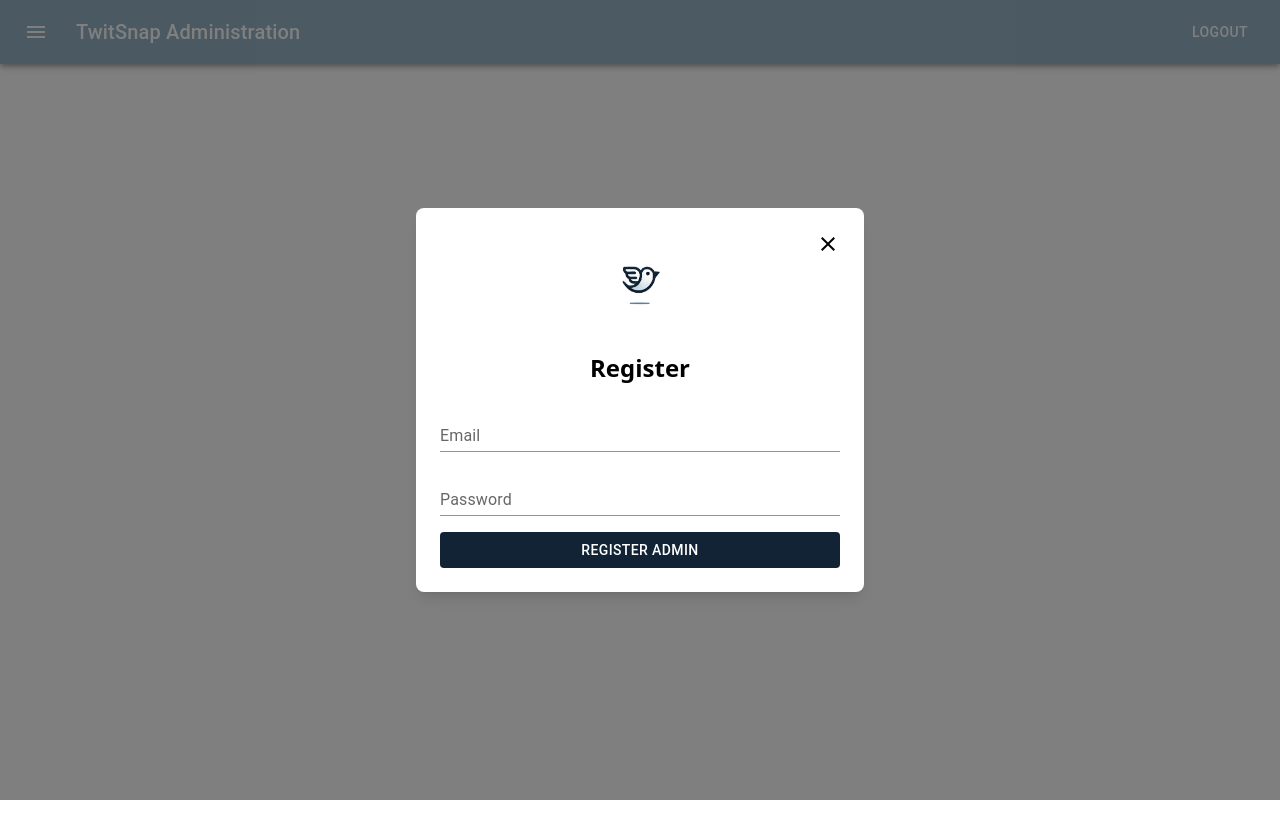
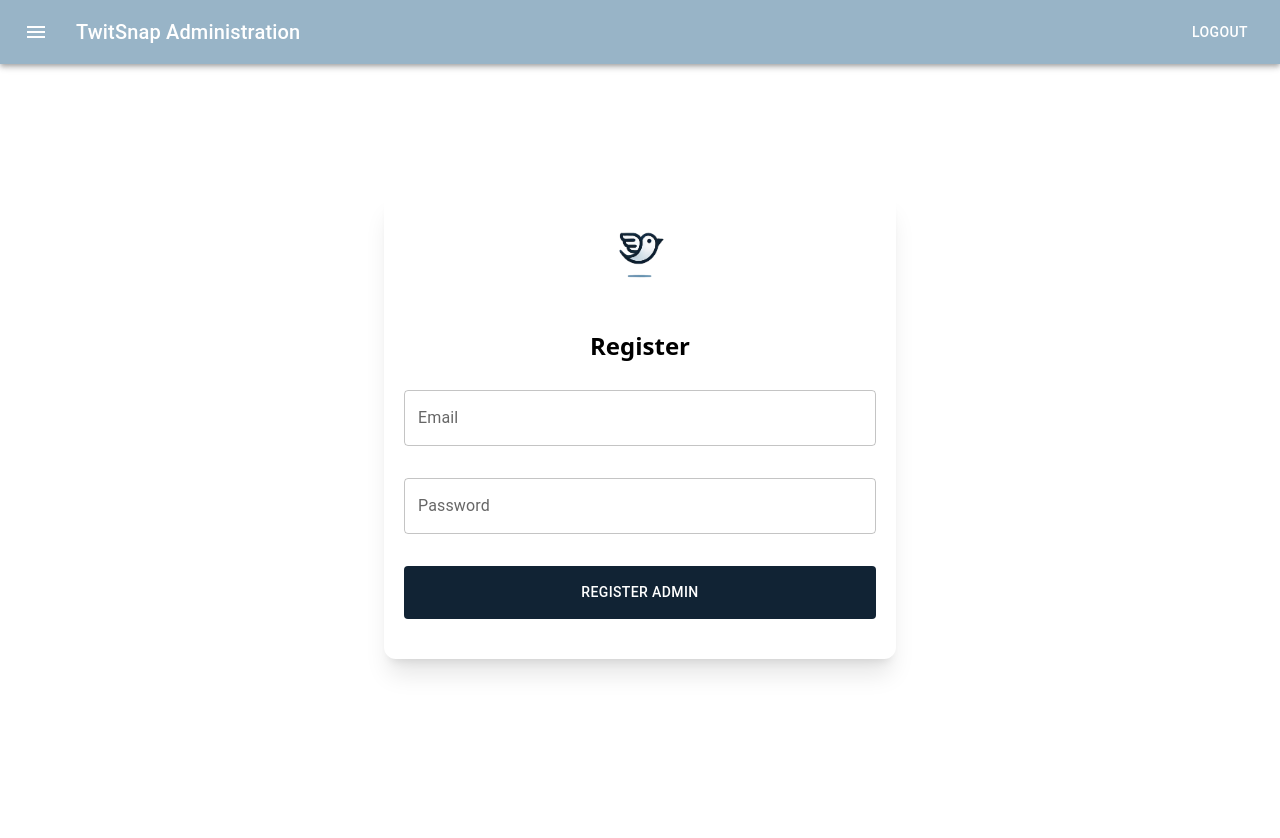
Before and after one commit to TwitSnap-grupo2/TwitSnap-Backoffice, a React (Vite) app: page /dashboard/register in a window 1280 px wide. Shown: the top 838 px of the page. Before the commit the page ends 800 px from the top, so only its background shows below. Built offline with nearby package versions, Linux system fonts and the light colour scheme; no server answers; sample sign-in values are in the browser's storage.

Commit message:
style: register styles

```diff
--- a/src/screens/Register.tsx
+++ b/src/screens/Register.tsx
@@ -1,6 +1,5 @@
 import * as Yup from "yup";
 import logo from "../assets/logo.png";
-import closeIcon from "../assets/close_24dp_000000_FILL0_wght400_GRAD0_opsz24.svg";
 import { useFormik } from "formik";
 import { SignupCredentials } from "../types";
 import userService from "../services/loginService";
@@ -13,11 +12,6 @@ import {
   SnackbarCloseReason,
   TextField,
 } from "@mui/material";
-
-// interface Params {
-//   setIsRegister: React.Dispatch<React.SetStateAction<boolean>>;
-//   setOpenSuccess: React.Dispatch<React.SetStateAction<boolean>>;
-// }
 
 const Register = () => {
   const [registerError, setRegisterError] = useState("");
@@ -66,7 +60,7 @@ const Register = () => {
       return;
     }
     setOpenError(false);
-    setOpenSuccess(false);
+    setOpenSuccess(true);
   };
 
   const formik = useFormik({
@@ -79,25 +73,25 @@ const Register = () => {
   });
 
   return (
-    <div className="fixed inset-0 bg-black bg-opacity-50 flex items-center justify-center z-50">
-      <div className="bg-white p-6 rounded-lg shadow-lg w-full max-w-md relative">
+    // <div className="fixed inset-0 bg-black bg-opacity-50 flex items-center justify-center z-50">
+    <div className="flex min-h-screen justify-center">
+      <div className="rounded-xl shadow-xl px-5 w-2/5 pb-10 mt-32 h-fit">
         <div className="flex flex-col gap-5 text-black">
           <div className="flex justify-center relative">
             <img src={logo} className="w-1/4 h-1/4" />
-            <img
-              src={closeIcon}
-              className="absolute top-0 right-0 w-6 h-6 cursor-pointer"
-            />
           </div>
           <div className="flex justify-center text-2xl font-semibold">
             <h2>Register</h2>
           </div>
-          <form onSubmit={formik.handleSubmit} className="flex flex-col gap-4">
+          <form
+            onSubmit={formik.handleSubmit}
+            className="flex flex-col mt-2 gap-8"
+          >
             <div className="flex flex-col gap-2">
               <TextField
                 id="standard-basic"
                 label="Email"
-                variant="standard"
+                variant="outlined"
                 type="email"
                 name="email"
                 placeholder="Email"
@@ -113,7 +107,7 @@ const Register = () => {
                 id="standard-basic"
                 name="password"
                 label="Password"
-                variant="standard"
+                variant="outlined"
                 type="password"
                 placeholder="Password"
                 value={formik.values.password}
@@ -141,12 +135,18 @@ const Register = () => {
                 </Alert>
               </Snackbar>
             )}
-            <Button sx={{ bgcolor: "#112334", color: "white" }} type="submit">
+            <Button
+              sx={{ bgcolor: "#112334", color: "white", paddingY: "1em" }}
+              type="submit"
+            >
               {formik.isSubmitting ? "Submitting..." : "Register Admin"}
             </Button>{" "}
           </form>
         </div>
       </div>
+      {/* <div className="flex justify-center bg-sky-200  w-1/2 min-h-full">
+        <img src={icon} className={"min-h-scren"} />
+      </div> */}
       <Snackbar open={success} autoHideDuration={6000} onClose={handleClose}>
         <Alert
           onClose={handleClose}
@@ -158,6 +158,7 @@ const Register = () => {
         </Alert>
       </Snackbar>
     </div>
+    // </div>
   );
 };
 
--- a/src/screens/TwitSnaps.tsx
+++ b/src/screens/TwitSnaps.tsx
@@ -21,7 +21,6 @@ import Item from "./Item";
 import IndentedComponent from "./IndentedComponent";
 
 const TwitSnaps = () => {
-  console.log("rendering twitsnaps");
   const [twits, setTwits] = useState<Array<TwitSnap>>([]);
   const [originalTwits, setOriginalTwits] = useState<Array<TwitSnap>>([]);
 
```
